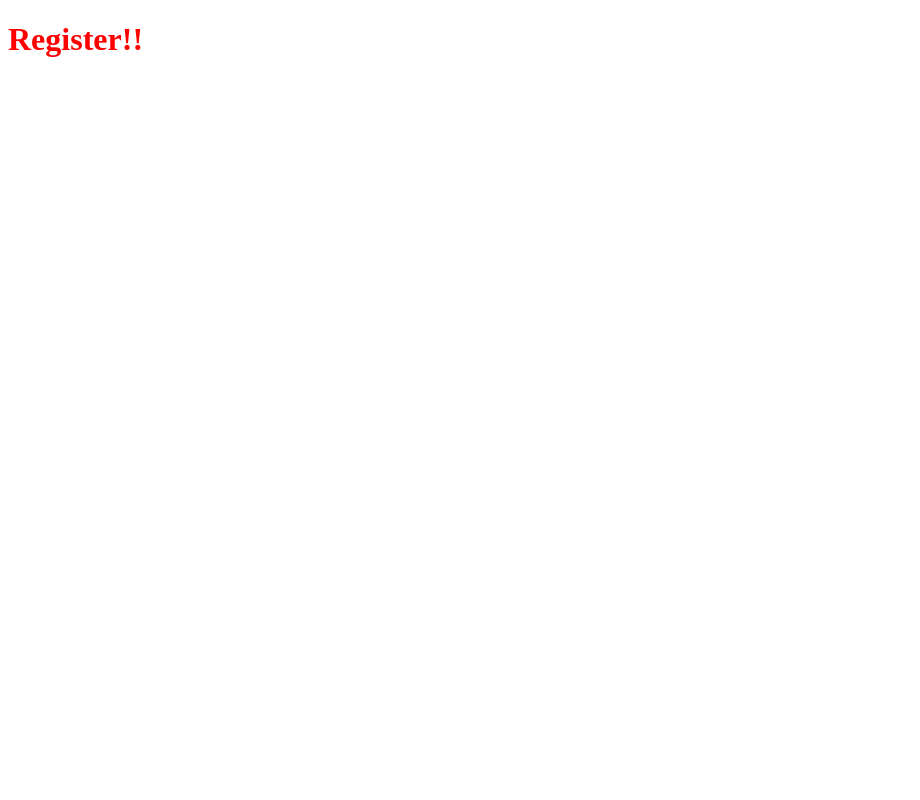
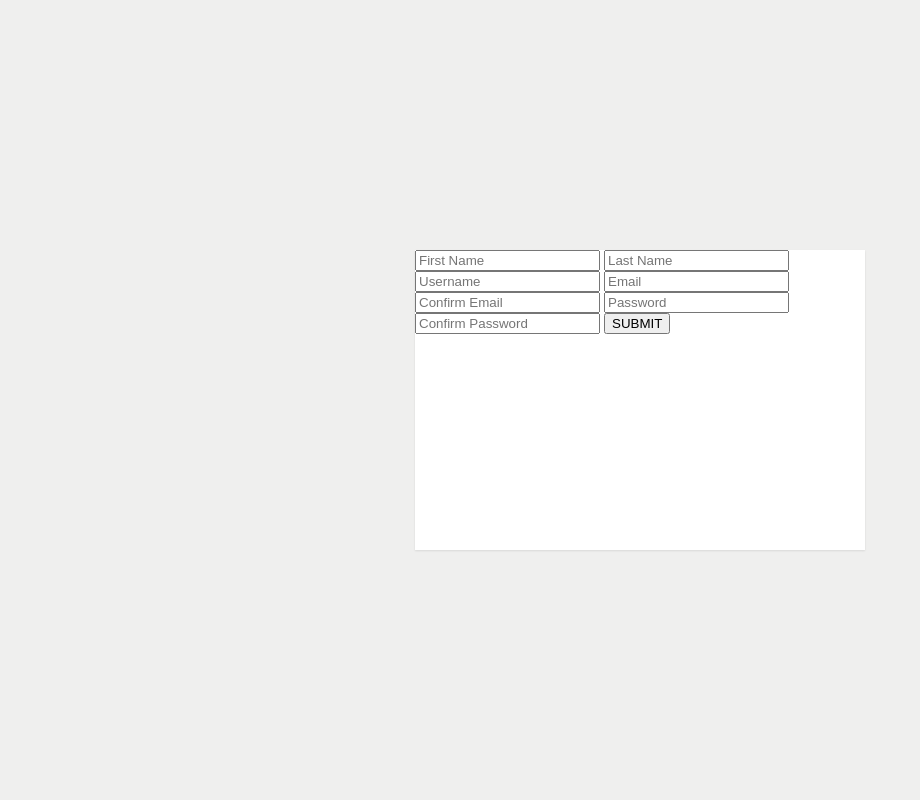
Before and after one commit to valchevgd/my-videos, a PHP site: page /register.php in a window 1280 px wide. Before the commit the part shown is almost empty. Shown: the whole page, without its empty margins (0-920 px from the left). Run offline with PHP 8.4, Linux system fonts and the light colour scheme.

Commit message:
Create Register form. Closes #4

```diff
--- a/assets/style/style.css
+++ b/assets/style/style.css
@@ -1,3 +1,22 @@
-* {
-    color: red;
+html,
+body {
+    height: 100%;
+    padding: 0;
+    margin: 0;
 }
+
+.sign-in-container {
+    background: #efefee;
+    height: 100vh;
+    display: flex;
+    align-items: center;
+    justify-content: center;
+}
+
+.column {
+    background: #fff;
+    min-height: 300px;
+    max-height: 100%;
+    width: 450px;
+    box-shadow: rgba(0, 0, 0, 0.1) 0 1px 2px;
+}
--- a/register.php
+++ b/register.php
@@ -5,6 +5,26 @@
     <link rel="stylesheet" type="text/css" href="assets/style/style.css"/>
 </head>
 <body>
-<h1>Register!!</h1>
+<div class="sign-in-container">
+	<div class="column">
+		<form action="" method="post">
+			<input type="text" name="first_name" placeholder="First Name" required>
+
+			<input type="text" name="last_name" placeholder="Last Name" required>
+
+			<input type="text" name="username" placeholder="Username" required>
+
+			<input type="email" name="email" placeholder="Email" required>
+
+			<input type="email" name="confirm_email" placeholder="Confirm Email" required>
+
+			<input type="password" name="password" placeholder="Password" required>
+
+			<input type="password" name="confirm_password" placeholder="Confirm Password" required>
+
+			<input type="submit" name="submit" value="SUBMIT">
+		</form>
+	</div>
+</div>
 </body>
 </html>
```
